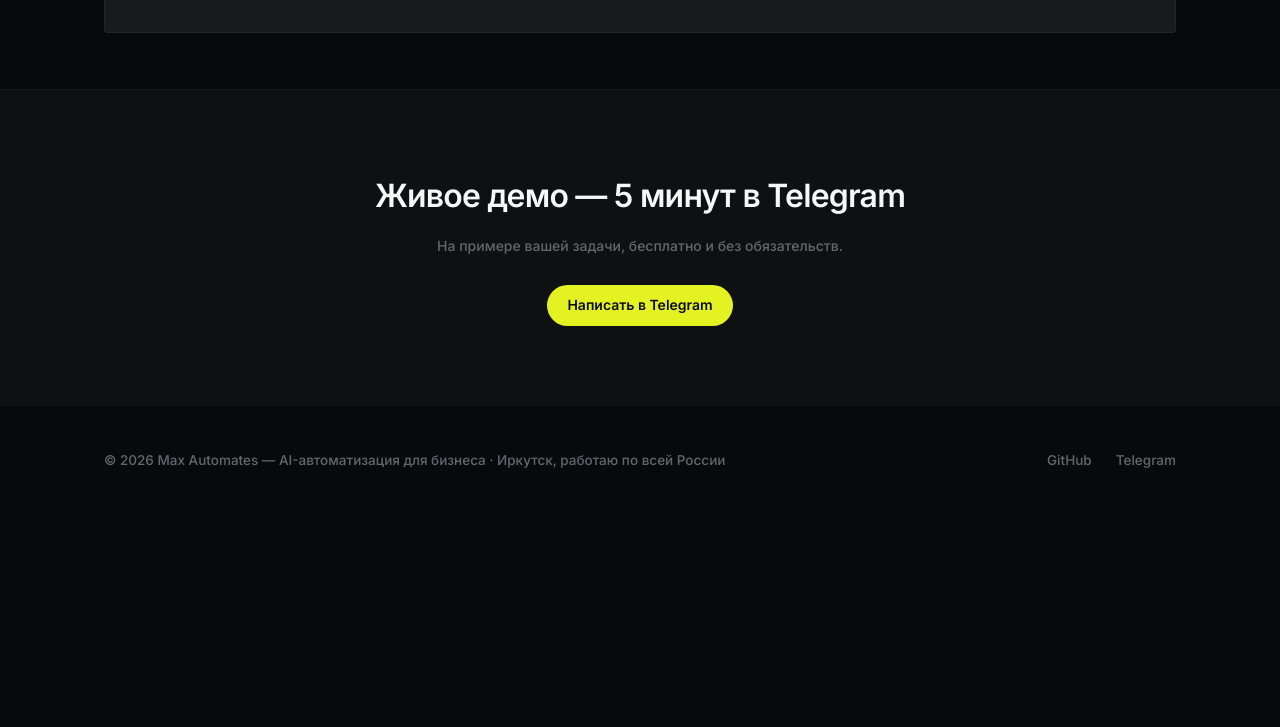
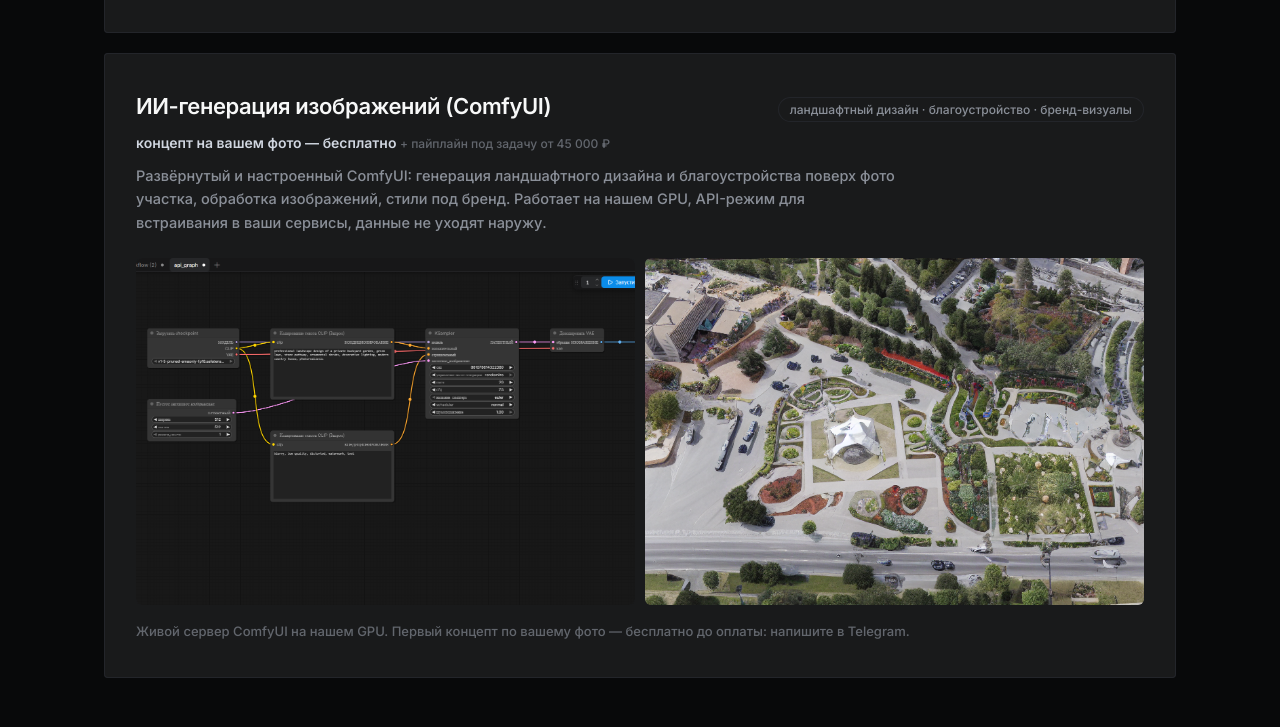
Before and after one commit to maxcartiworks-beep/landing, a plain HTML site: page works.html in a window 1280 px wide. Shown: the part 3773-4500 px from the top of the page. Before the commit the page ends 4288 px from the top, so only its background shows below. Drawn offline with Linux system fonts and the light colour scheme.

Commit message:
Add ComfyUI AI image generation section with real workflow screenshots

```diff
--- a/works.html
+++ b/works.html
@@ -187,6 +187,20 @@
       <p class="note">Разовая выгрузка категории в Excel — от 5 000 ₽. Подписка с дайджестом по вашему списку конкурентов — от 8 000 ₽/мес. Тестовый срез по вашей категории — бесплатно за 15 минут: напишите в Telegram.</p>
     </div>
 
+    <div class="work">
+      <div class="work-head">
+        <h2>ИИ-генерация изображений (ComfyUI)</h2>
+        <span class="who">ландшафтный дизайн · благоустройство · бренд-визуалы</span>
+        <span class="price">концепт на вашем фото — бесплатно <small>+ пайплайн под задачу от 45 000 ₽</small></span>
+      </div>
+      <p class="desc">Развёрнутый и настроенный ComfyUI: генерация ландшафтного дизайна и благоустройства поверх фото участка, обработка изображений, стили под бренд. Работает на нашем GPU, API-режим для встраивания в ваши сервисы, данные не уходят наружу.</p>
+      <div class="shots two">
+        <figure class="shot"><img src="img/comfyui-2-result.png" alt="ComfyUI: граф пайплайна и результат генерации"><figcaption>Workflow в ComfyUI: граф и результат генерации в ноде</figcaption></figure>
+        <figure class="shot"><img src="img/comfyui-4-blagoustroystvo-kogalym.png" alt="Концепт благоустройства на реальном фото парка"><figcaption>Концепт благоустройства на реальном фото парка (Когалым)</figcaption></figure>
+      </div>
+      <p class="note">Живой сервер ComfyUI на нашем GPU. Первый концепт по вашему фото — бесплатно до оплаты: напишите в Telegram.</p>
+    </div>
+
   </div>
 </section>
 
```
Also changed, not shown: img/comfyui-1-workflow.png (added), img/comfyui-2-result.png (added), img/comfyui-3-landscape.png (added), img/comfyui-4-blagoustroystvo-kogalym.png (added).
